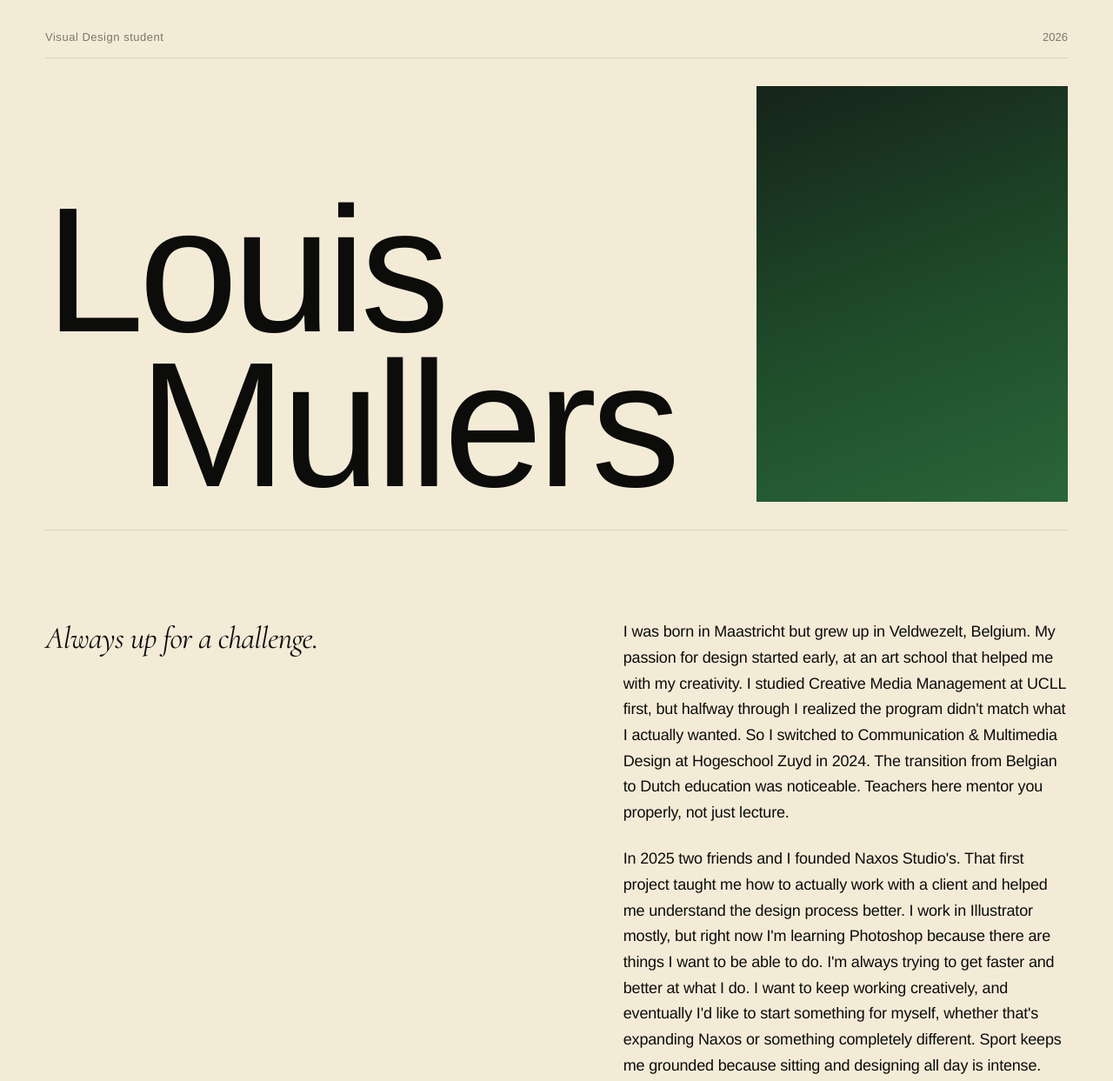
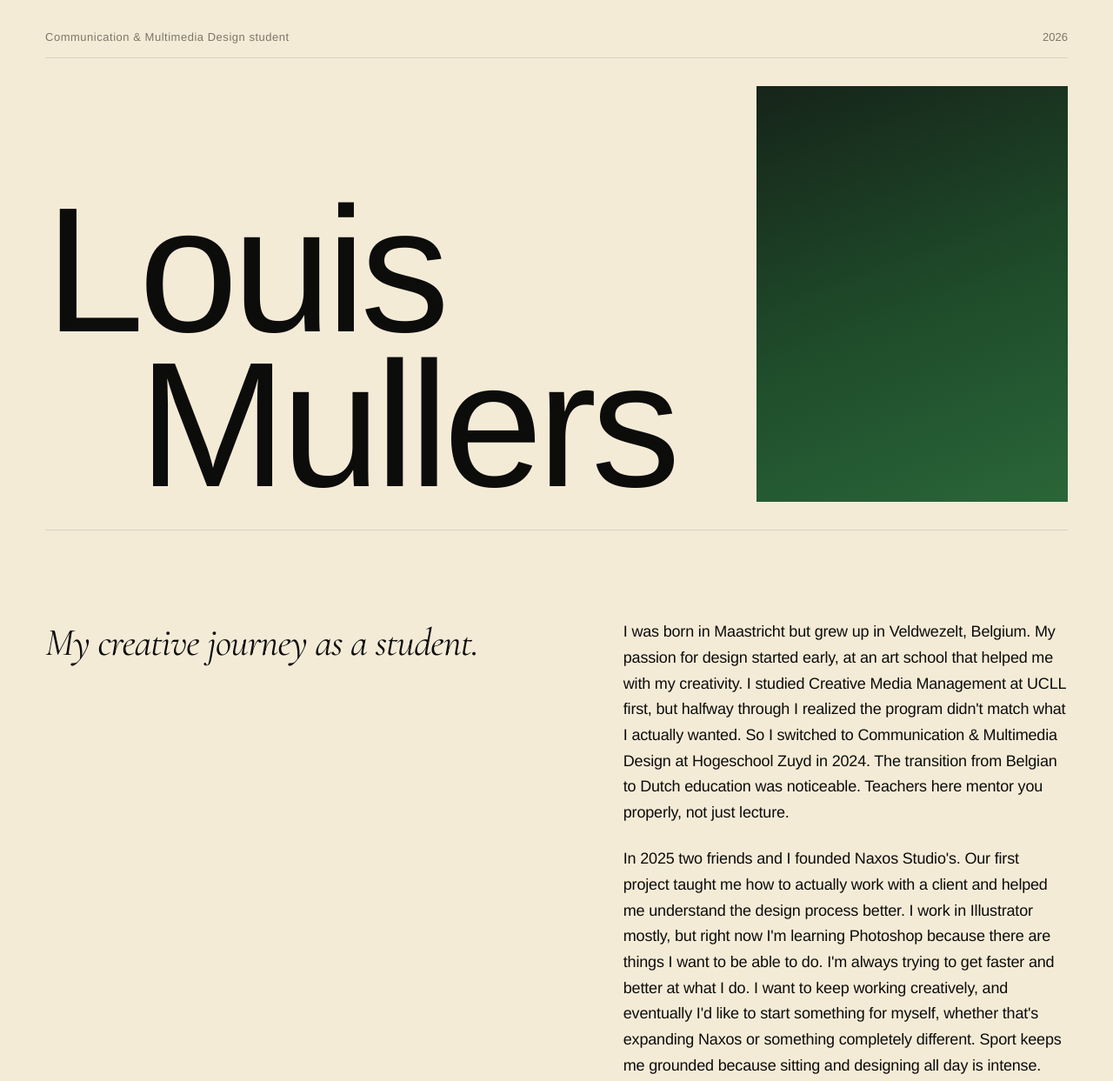
Before and after one commit to LouisMullers/LouisMullers.github.io, a plain HTML site: page about.html in a window 1280 px wide. Shown: the part 57-1300 px from the top of the page at 87% size. Drawn offline with Linux system fonts and the light colour scheme; a web font is replaced by a local one.

Commit message:
Update: change intro text, eyebrow, 'Our first project', and increase quote size

```diff
--- a/about.html
+++ b/about.html
@@ -22,7 +22,7 @@
   <section class="about-hero">
 
     <div class="about-hero-top">
-      <span class="about-eyebrow">Visual Design student</span>
+      <span class="about-eyebrow">Communication &amp; Multimedia Design student</span>
       <span class="about-year">2026</span>
     </div>
 
@@ -53,14 +53,14 @@
       <!-- Links: grote Cormorant italic quote -->
       <div class="about-quote-col">
         <p class="about-quote">
-          Always up for a challenge.
+          My creative journey as a student.
         </p>
       </div>
 
       <!-- Rechts: bio tekst -->
       <div class="about-bio-col">
         <p class="about-bio-text">I was born in Maastricht but grew up in Veldwezelt, Belgium. My passion for design started early, at an art school that helped me with my creativity. I studied Creative Media Management at UCLL first, but halfway through I realized the program didn't match what I actually wanted. So I switched to Communication & Multimedia Design at Hogeschool Zuyd in 2024. The transition from Belgian to Dutch education was noticeable. Teachers here mentor you properly, not just lecture.</p>
-        <p class="about-bio-text">In 2025 two friends and I founded Naxos Studio's. That first project taught me how to actually work with a client and helped me understand the design process better. I work in Illustrator mostly, but right now I'm learning Photoshop because there are things I want to be able to do. I'm always trying to get faster and better at what I do. I want to keep working creatively, and eventually I'd like to start something for myself, whether that's expanding Naxos or something completely different. Sport keeps me grounded because sitting and designing all day is intense.</p>
+        <p class="about-bio-text">In 2025 two friends and I founded Naxos Studio's. Our first project taught me how to actually work with a client and helped me understand the design process better. I work in Illustrator mostly, but right now I'm learning Photoshop because there are things I want to be able to do. I'm always trying to get faster and better at what I do. I want to keep working creatively, and eventually I'd like to start something for myself, whether that's expanding Naxos or something completely different. Sport keeps me grounded because sitting and designing all day is intense.</p>
       </div>
 
     </div>
--- a/style.css
+++ b/style.css
@@ -1008,7 +1008,7 @@ a {
 .about-quote {
   font-family: var(--font-serif);
   font-style: italic;
-  font-size: clamp(22px, 2.8vw, 38px);
+  font-size: clamp(28px, 3.5vw, 48px);
   line-height: 1.25;
   letter-spacing: -0.02em;
   color: var(--fg);
```
